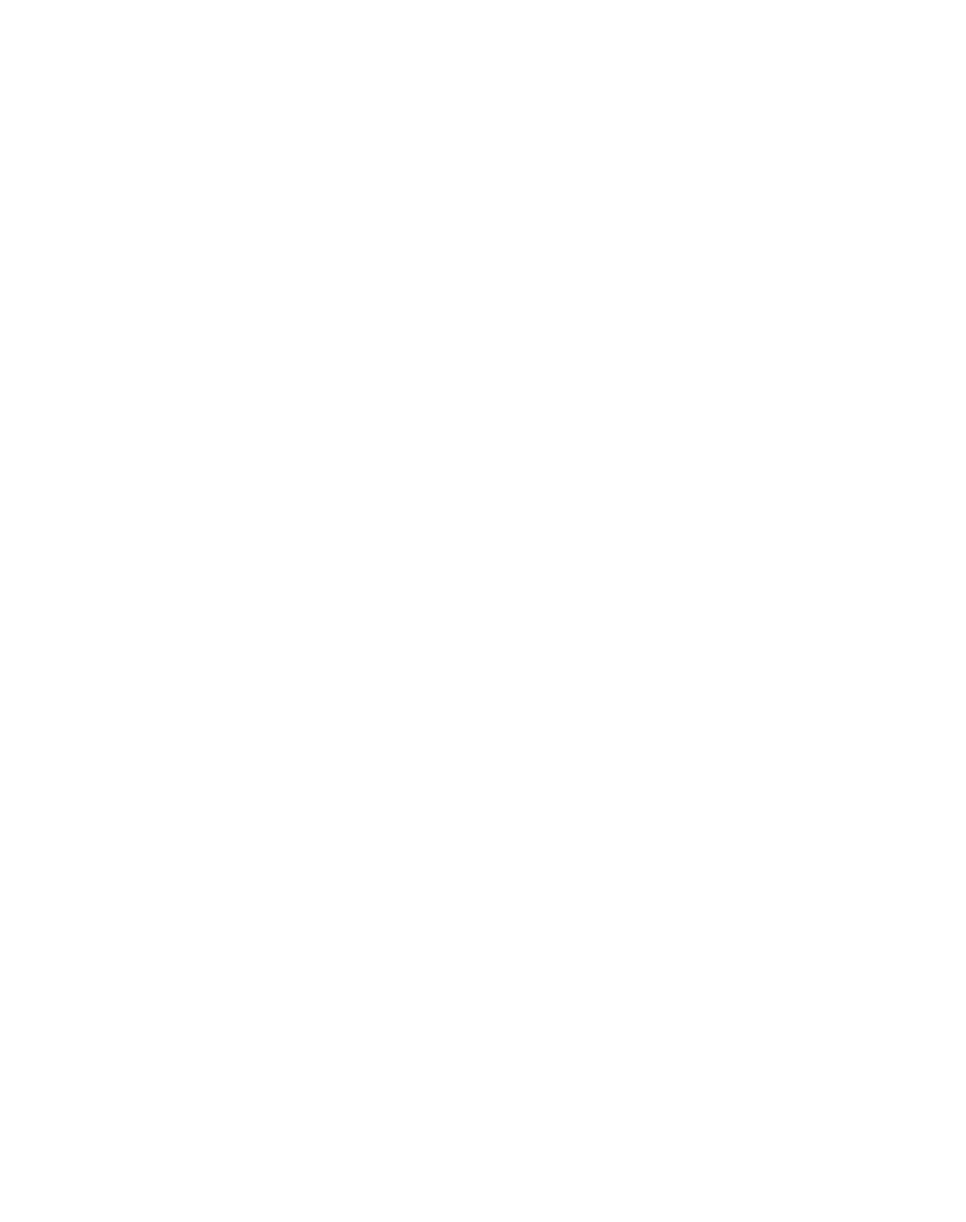
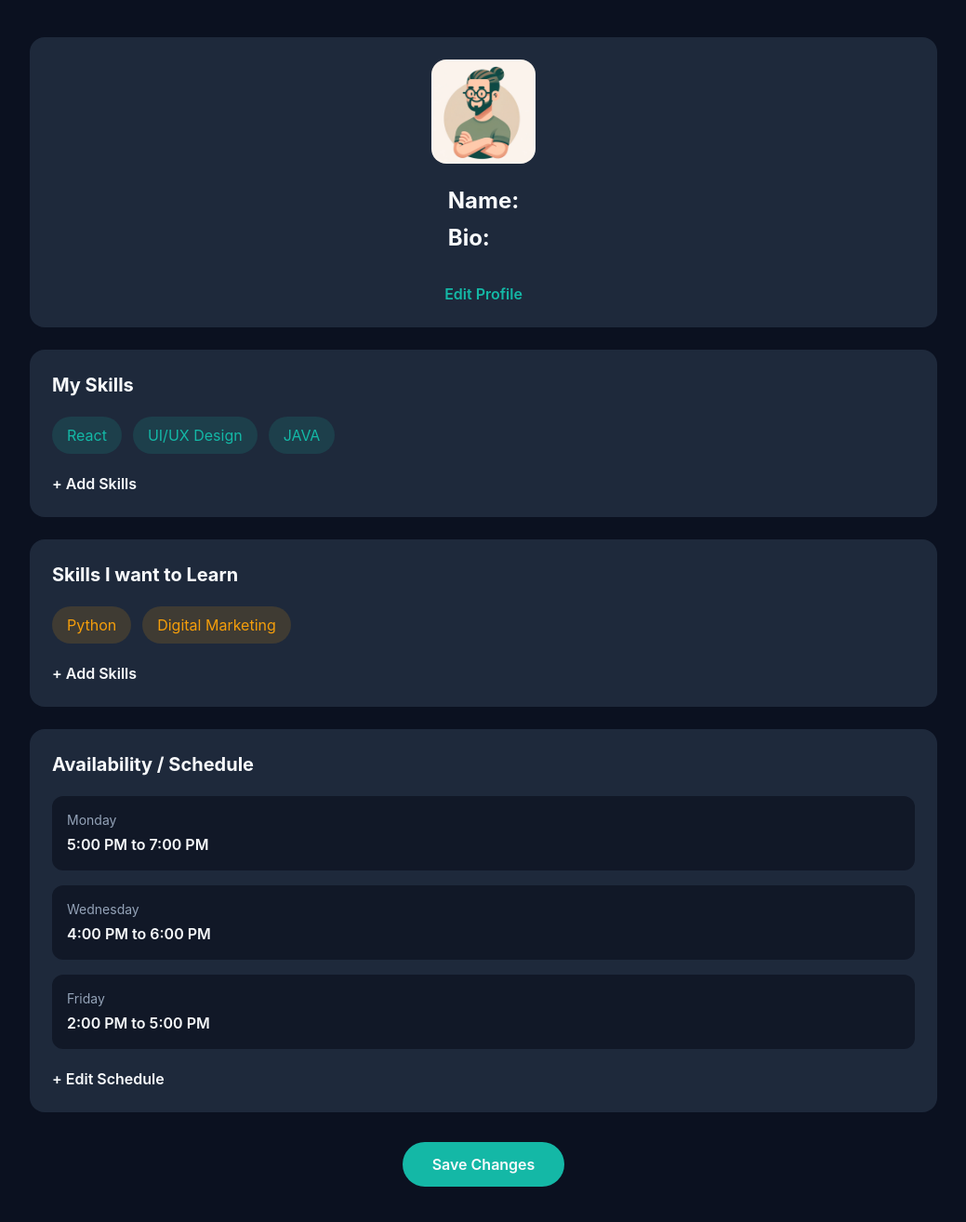
Before and after one commit to sarmadmirza8888/skill-swap, a React (Vite) app: page /MyProfile in a window 1280 px wide. Before the commit this address had no page. Shown: the whole page at 93% size, without its empty margins (120-1159 px from the left). Before the commit the page ends 800 px from the top, so only its background shows below. Built offline with nearby package versions, Linux system fonts and the light colour scheme.

Commit message:
Added MyProfile page

```diff
--- a/src/App.jsx
+++ b/src/App.jsx
@@ -3,6 +3,7 @@ import { BrowserRouter, Routes, Route } from 'react-router'
 import Register from './Pages/Register'
 import Login from './Pages/Login'
 import Dashboard from './Pages/Dashboard'
+import MyProfile from './Pages/MyProfile'
 
 function App() {
   return (
@@ -12,6 +13,7 @@ function App() {
         <Route path="/register" element={<Register />} />
         <Route path="/Login" element={<Login />} />
         <Route path="/Dashboard" element={<Dashboard />} />
+        <Route path="/MyProfile" element={<MyProfile />} />
       </Routes>
     </BrowserRouter>
   )
--- /dev/null
+++ b/src/Pages/MyProfile.jsx
@@ -0,0 +1,67 @@
+import React from 'react'
+import ProfilePic from '../assets/ProfilePic.jpeg'
+
+const MyProfile = () => {
+    return (
+        <div className='min-h-screen bg-[#0B1120] text-[#F8FAFC]'>
+            <div className='max-w-5xl mx-auto px-6 py-10'>
+                <div className='bg-[#1E293B] border border-[#334155] rounded-2xl p-6 mb-6'>
+                    <div className='flex flex-col md:flex-row gap-6 items-center'>
+                        <img src={ProfilePic} alt='Profile' className='w-28 h-28 rounded-2xl object-cover border border-[#334155]' />
+                        <div className='flex-1'>
+                            <p className='text-[#F8FAFC] text-2xl mb-2 font-bold'> Name:  </p>
+
+                            <p className='text-[#F8FAFC] text-2xl mb-2 font-bold'> Bio:  </p>
+
+                        </div>
+                        <button className='text-[#14B8A6] font-semibold hover:text-[#F59E0B]'> Edit Profile</button>
+                    </div>
+                </div>
+                <div className='grid grid-cols-1 md:grid-cols-2 gap-6 mb-6'>
+                    <div className='bg-[#1E293B] border border-[#334155] rounded-2xl p-6'>
+                        <h2 className='text-xl font-bold mb-5'> My Skills </h2>
+                        <div className='flex flex-wrap gap-3'>
+                            <span className='bg-[#14B8A6]/15 text-[#14B8A6] border border-[#14B8A6]/30 px-4 py-2 rounded-full'> React</span>
+                            <span className='bg-[#14B8A6]/15 text-[#14B8A6] border border-[#14B8A6]/30 px-4 py-2 rounded-full'> UI/UX Design</span>
+                            <span className='bg-[#14B8A6]/15 text-[#14B8A6] border border-[#14B8A6]/30 px-4 py-2 rounded-full'> JAVA</span>
+                        </div>
+                        <button className='mt-5 text-[#1A4B8A6] font-semibold hover:text-[#F59E08]'> + Add Skills</button>
+                    </div>
+                    <div className='bg-[#1E293B] border border-[#334155] rounded-2xl p-6'>
+                        <h2 className='text-xl font-bold mb-5 '> Skills I want to Learn </h2>
+                        <div className='flex flex-wrap gap-3'>
+                            <span className='bg-[#F59E0B]/15 text-[#F59E0B] border border-[#F59E0B]/30 px-4 py-2 rounded-full'>Python</span>
+                            <span className='bg-[#F59E0B]/15 text-[#F59E0B] border border-[#F59E0B]/30 px-4 py-2 rounded-full'>Digital Marketing</span>
+                        </div>
+                        <button className='mt-5 text-[#1A4B8A6] font-semibold hover:text-[#F59E08]'> + Add Skills</button>
+                    </div>
+                </div>
+                <div className='bg-[#1E293B] border border-[#334155] rounded-2xl p-6 mb-6'>
+                    <h2 className='text-xl font-bold mb-5'> Availability / Schedule </h2>
+                    <div className='grid grid-cols-1 md:grid-cols-3 gap-4'>
+                        <div className='bg-[#111827] border border-[#334155] rounded-xl p-4'>
+                            <p className='text-[#94A3B8] text-sm'> Monday</p>
+                            <p className='text-[#F8FAFC] font-semibold mt-1'> 5:00 PM to 7:00 PM</p>
+                        </div>
+                        <div className='bg-[#111827] border border-[#334155] rounded-xl p-4'>
+                            <p className='text-[#94A3B8] text-sm'> Wednesday</p>
+                            <p className='text-[#F8FAFC] font-semibold mt-1'> 4:00 PM to 6:00 PM</p>
+                        </div>
+                        <div className='bg-[#111827] border border-[#334155] rounded-xl p-4'>
+                            <p className='text-[#94A3B8] text-sm'> Friday </p>
+                            <p className='text-[#F8FAFC] font-semibold mt-1'> 2:00 PM to 5:00 PM</p>
+                        </div>
+
+                    </div>
+                    <button className='mt-5 text-[#1A4B8A6] font-semibold hover:text-[#F59E08]'> + Edit Schedule </button>
+                </div>
+                <div className='flex justify-center mt-8'>
+                    <button className='bg-[#14B8A6] text-[#F8FAFC] px-8 py-3 rounded-full font-semibold hover:bg-[#0D9488] transition duration-200'> Save Changes</button>
+                </div>
+            </div>
+
+        </div>
+    )
+}
+
+export default MyProfile
```
Also changed, not shown: src/assets/ProfilePic.jpeg (added).
